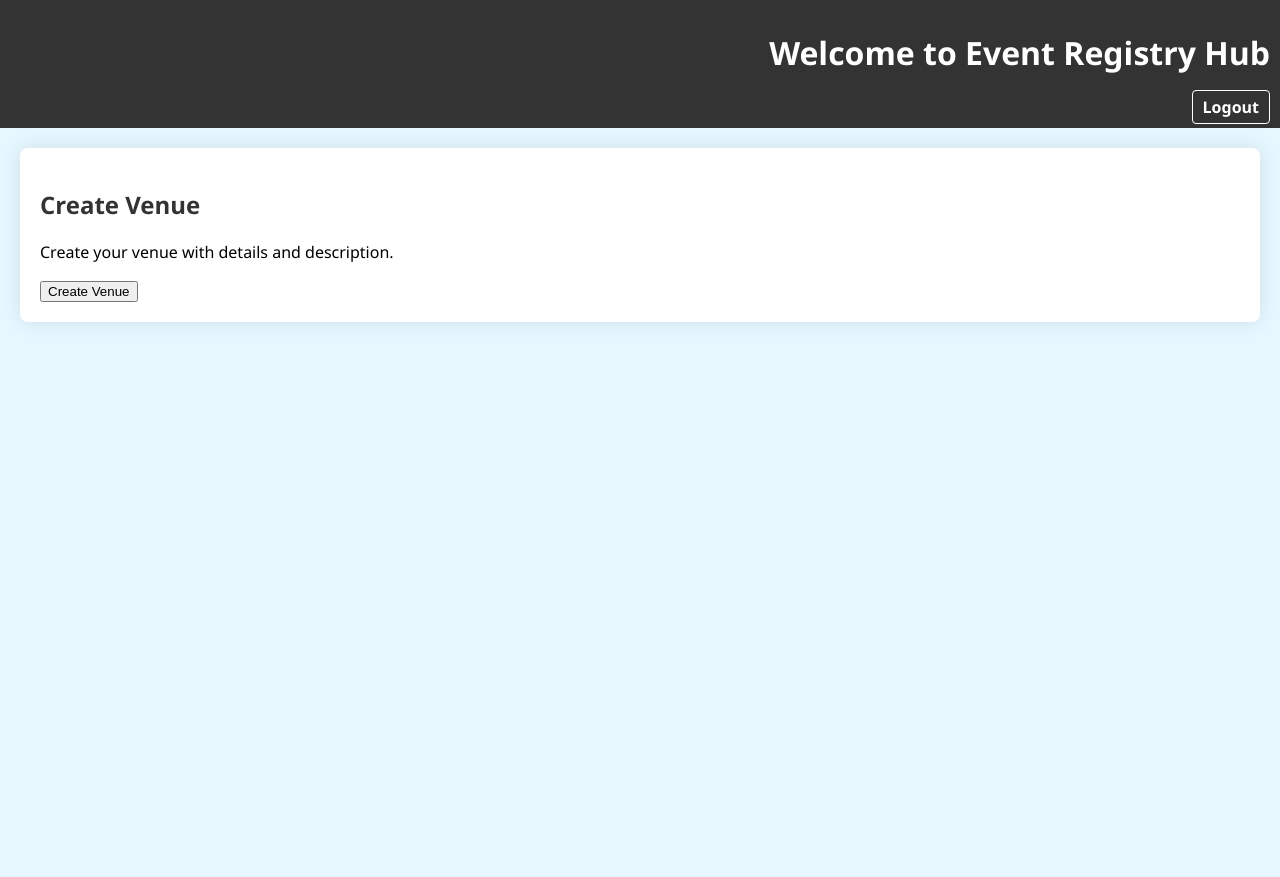
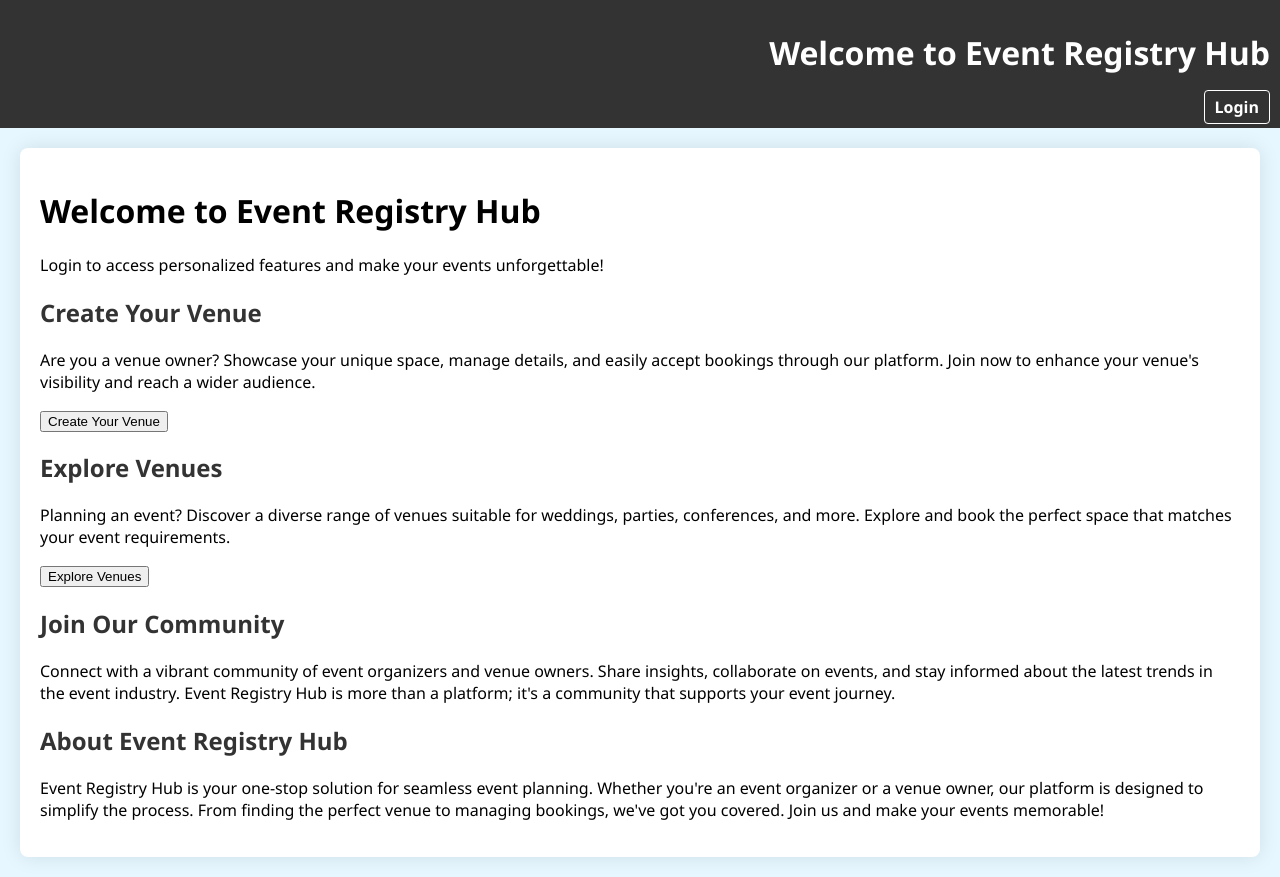
Before and after one commit to Harr1sJack/Event-Registry-Hub, a PHP site: page / in a window 1280 px wide. Before the commit the page ends 322 px from the top, so only its background shows below. Run offline with PHP 8.4, Linux system fonts and the light colour scheme.

Commit message:
login and registration

```diff
--- /dev/null
+++ b/customerView.html
@@ -0,0 +1,3 @@
+<h2>Look for Venue</h2>
+<p>Explore and book venues for your events.</p>
+<button>Look for Venue</button>
--- /dev/null
+++ b/defaultView.html
@@ -0,0 +1,26 @@
+<div class="home-container">
+    <h1>Welcome to Event Registry Hub</h1>
+    <p>Login to access personalized features and make your events unforgettable!</p>
+
+    <section class="action-section">
+        <h2>Create Your Venue</h2>
+        <p>Are you a venue owner? Showcase your unique space, manage details, and easily accept bookings through our platform. Join now to enhance your venue's visibility and reach a wider audience.</p>
+        <button class="action-button">Create Your Venue</button>
+    </section>
+
+    <section class="action-section">
+        <h2>Explore Venues</h2>
+        <p>Planning an event? Discover a diverse range of venues suitable for weddings, parties, conferences, and more. Explore and book the perfect space that matches your event requirements.</p>
+        <button class="action-button">Explore Venues</button>
+    </section>
+
+    <section class="community-section">
+        <h2>Join Our Community</h2>
+        <p>Connect with a vibrant community of event organizers and venue owners. Share insights, collaborate on events, and stay informed about the latest trends in the event industry. Event Registry Hub is more than a platform; it's a community that supports your event journey.</p>
+    </section>
+
+    <section class="about-section">
+        <h2>About Event Registry Hub</h2>
+        <p>Event Registry Hub is your one-stop solution for seamless event planning. Whether you're an event organizer or a venue owner, our platform is designed to simplify the process. From finding the perfect venue to managing bookings, we've got you covered. Join us and make your events memorable!</p>
+    </section>
+</div>
--- a/index.php
+++ b/index.php
@@ -10,7 +10,7 @@
         font-family: 'Segoe UI', Tahoma, Geneva, Verdana, sans-serif;
         margin: 0;
         padding: 0;
-        background-color: #e6f7ff; /* Light blue background */
+        background-color: #e6f7ff;
     }
 
     header {
@@ -83,9 +83,19 @@
         <h1>Welcome to Event Registry Hub</h1>
         <div id="login-btn">
             <?php
-            // Simulated user login status and role (replace with actual login and role logic)
-            $loggedIn = true; // Change to false for simulation
-            $userRole = 'venue_owner'; // Change to 'customer' for simulation
+            session_start();
+            if(isset($_SESSION['username']))
+            {
+                $loggedIn = true;
+            }
+            else
+            {
+                $loggedIn = false;
+            }
+            if(isset($_SESSION['userrole']))
+            {
+                $userRole = $_SESSION['userrole'];
+            }
 
             if ($loggedIn) {
                 echo '<a href="logout.php">Logout</a>';
@@ -98,25 +108,40 @@
 
     <main>
         <?php
+            // Function to display the default view
+            function displayDefaultView() {
+                include 'defaultView.html';
+            }
+
+            // Function to display the venue owner view
+            function displayVenueOwnerView() {
+                include 'venueOwnerView.html';
+            }
+
+            // Function to display the customer view
+            function displayCustomerView() {
+                include 'customerView.html';
+            }
+
             // Display content based on user role
             if ($loggedIn) {
+                if (isset($userRole)) {
                     if ($userRole === 'venue_owner') {
-                // Venue owner view
-                echo '<h2>Create Venue</h2>';
-                echo '<p>Create your venue with details and description.</p>';
-                echo '<button>Create Venue</button>';
-            } else {
-                // Customer view
-                echo '<h2>Look for Venue</h2>';
-                echo '<p>Explore and book venues for your events.</p>';
-                echo '<button>Look for Venue</button>';
+                        displayVenueOwnerView();
+                }
+                else
+                {
+                displayCustomerView();
+                }
+            }
+            else {
+                displayDefaultView();
             }
             } else {
-            // Default view for non-logged-in users
-            echo '<h2>Welcome to Event Registry Hub</h2>';
-            echo '<p>Login to access personalized features.</p>';
+    displayDefaultView();
 }
 ?>
+
     </main>
 
 </body>
--- a/login.php
+++ b/login.php
@@ -28,7 +28,7 @@ if ($_SERVER["REQUEST_METHOD"] == "POST") {
 
         if ($password == $pass) {
             $_SESSION['username'] = $name;
-            $_SESSION['email'] = $email
+            $_SESSION['email'] = $email;
             $_SESSION['userrole'] = $userRole;
 
             header("Location: index.php");
@@ -67,6 +67,7 @@ if ($_SERVER["REQUEST_METHOD"] == "POST") {
             <button type="submit">Login</button>
         </form>
         <p>Don't have an account? <a href="register.php">Register here</a>.</p>
+        <p>Don't want to sign in? <a href="index.php">Home page</a>.</p>
     </main>
 </body>
 </html>
--- /dev/null
+++ b/venueOwnerView.html
@@ -0,0 +1,3 @@
+<h2>Create Venue</h2>
+<p>Create your venue with details and description.</p>
+<button>Create Venue</button>
```
Also changed, not shown: logout.php (added, +13 -0 lines), styles.css (+29 -0 lines). Lines whose indentation alone changed are shown as unchanged.
